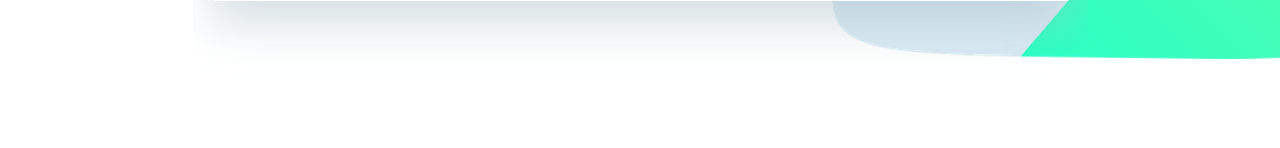
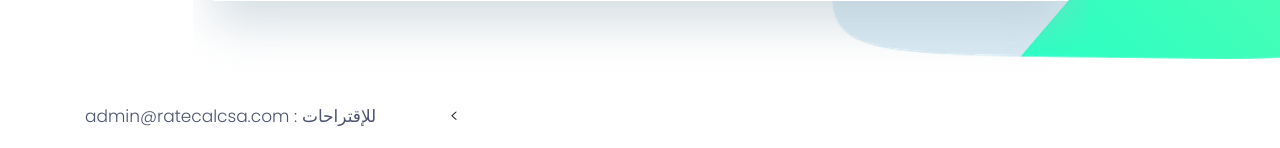
Before and after one commit to Alhusayni/RateClac, a Django app: page / in a window 1280 px wide. Shown: the part 1059-1207 px from the top of the page. Before the commit the page ends 1118 px from the top, so only its background shows below. Run offline with Django 4.2, Linux system fonts and the light colour scheme; some libraries are stand-ins or nearby versions.

Commit message:
Update home.html

```diff
--- a/templates/home.html
+++ b/templates/home.html
@@ -72,7 +72,8 @@
           </div>
           <div>
             <h4>اجمالي الدعم المقدم من وزارة الإسكان</h4>
-            <p>{{ support }} </p>
+            <p><b>{{ support }}</b> </p>
+              <p><small>في حال اختيار منتج الدفعة المقدمة*</small></p>
           </div>
         </div>
       </div>
@@ -84,7 +85,7 @@
           </div>
           <div>
             <h4>القسط الشهري</h4>
-            <p>{{ monthlyPay|floatformat:1 }}</p>
+            <p><b>{{ monthlyPay|floatformat:0 }}</b></p>
           </div>
         </div>
       </div>
@@ -96,7 +97,8 @@
           </div>
           <div>
             <h4>اجمالي المبلغ الذي سيدفع للعقار</h4>
-            <p>{{ estatePrice }}</p>
+            <p><b>{{ estatePrice|floatformat:0 }}</b></p>
+              <p><small>هي قيمة العقار مضاف لها الفائدة*</small></p>
           </div>
         </div>
       </div>
@@ -108,7 +110,7 @@
           </div>
           <div>
             <h4>اجمالي الفائدة</h4>
-            <p>{{ intrstPrice }}</p>
+            <p><b>{{ intrstPrice|floatformat:0 }}</b></p>
           </div>
         </div>
       </div>
@@ -120,7 +122,7 @@
           </div>
           <div>
             <h4>نسبة الاستقطاع من مجموع الراتب</h4>
-            <p>{{ diff|floatformat:2 }}%</p>
+            <p><b>{{ diff|floatformat:2 }}%</b></p>
           </div>
         </div>
       </div>
@@ -132,7 +134,8 @@
           </div>
           <div>
             <h4>اجمالي المبلغ الذي سيدفع للبنك</h4>
-            <p>{{ totalPrice }}</p>
+            <p><b>{{ totalPrice|floatformat:0 }}</b></p>
+              <p><small>المبلغ المطلوب من البنك مضاف له الفائدة*</small></p>
           </div>
         </div>
       </div>
@@ -144,4 +147,19 @@
     {% endif %}
 
 </body>
+
+<footer>
+  <div class="container">
+    <div class="row">
+      <div class="col-lg-4 text-center text-lg-left mb-4 mb-lg-0">
+        <!-- logo -->
+        <p> admin@ratecalcsa.com : للإقتراحات</p>
+      </div>
+      <!-- footer menu -->
+      <
+      <!-- footer social icon -->
+    </div>
+  </div>
+</footer>
+
 </html>
```
